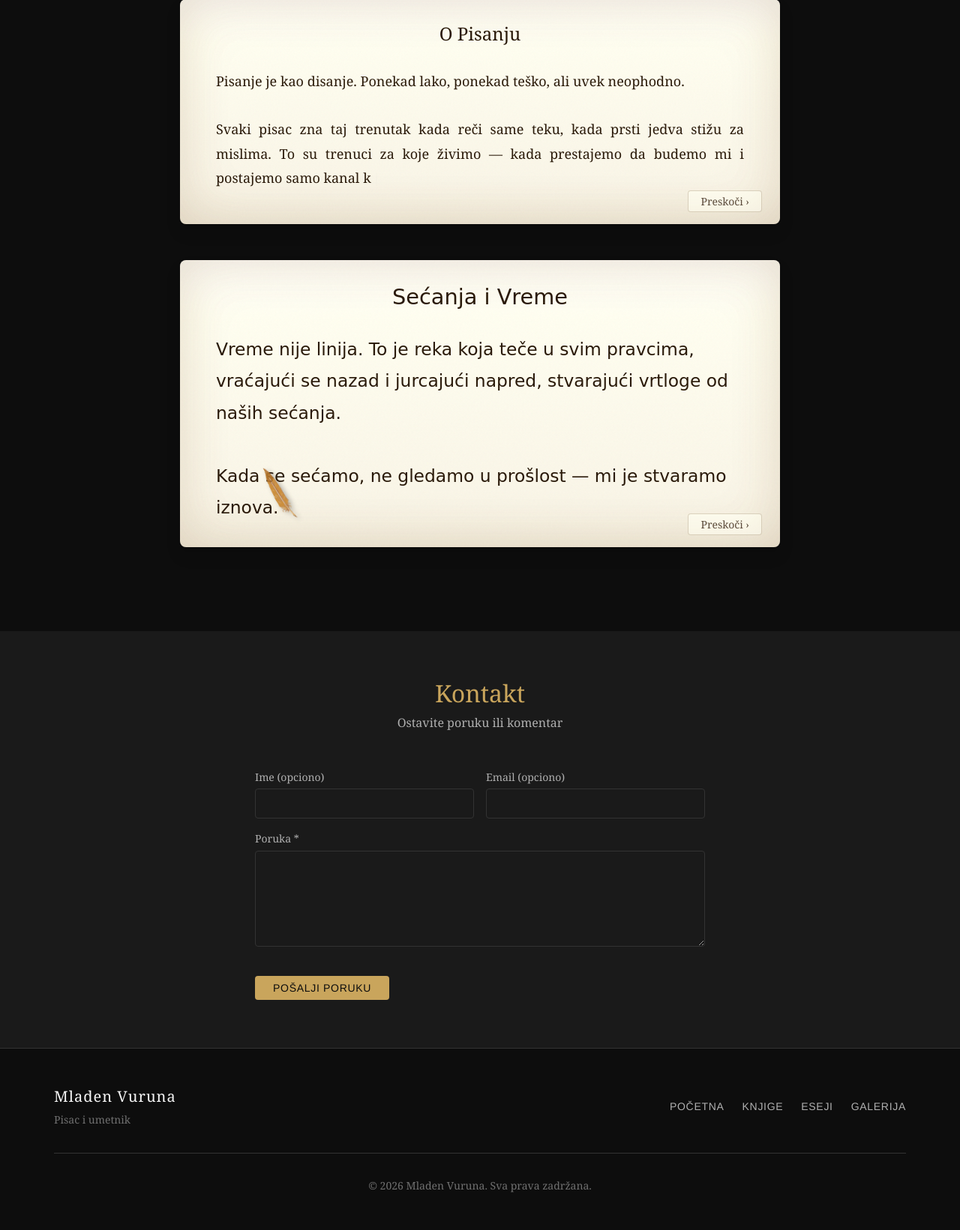
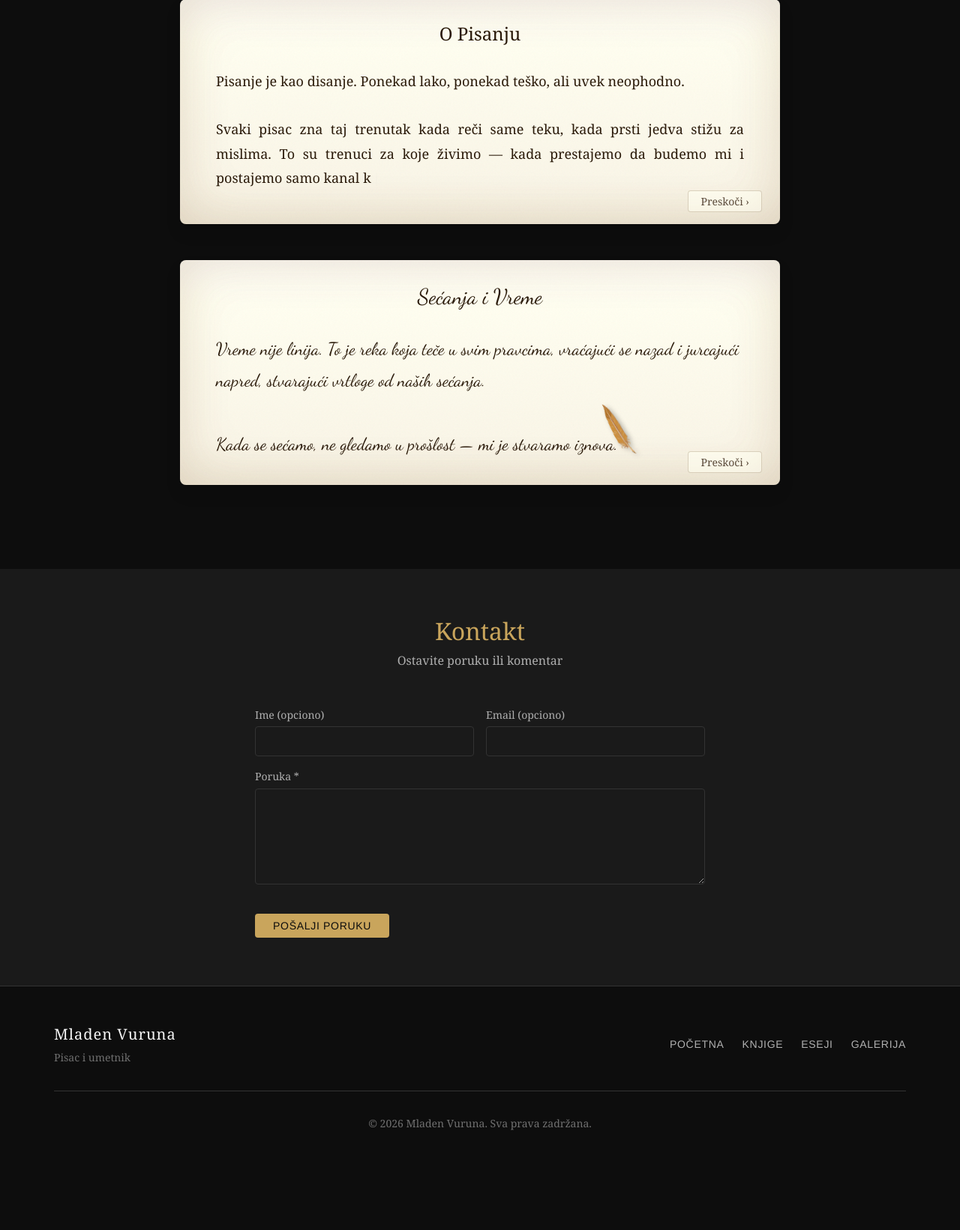
Before and after one commit to UVuruna/mladenvuruna, a PHP site: page /pages/eseji/ in a window 1280 px wide. Shown: the part 326-1967 px from the top of the page at 75% size. After the commit the page ends 1834 px from the top, so only its background shows below. Run offline with PHP 8.4, Linux system fonts and the light colour scheme.

Commit message:
0.0.312 Writer - Quill Cursive - font fix

```diff
--- a/assets/css/writer-simulator.css
+++ b/assets/css/writer-simulator.css
@@ -4,20 +4,24 @@
  */
 
 /* Dancing Script font - loaded locally */
+/* Latin-ext (includes Serbian characters: Č, Ć, Š, Ž, Đ) */
 @font-face {
     font-family: 'Dancing Script';
     font-style: normal;
-    font-weight: 400;
+    font-weight: 400 500;
     font-display: swap;
-    src: url('../fonts/dancing-script/DancingScript-Regular.woff2') format('woff2');
+    src: url('../fonts/dancing-script/DancingScript-latin-ext.woff2') format('woff2');
+    unicode-range: U+0100-02BA, U+02BD-02C5, U+02C7-02CC, U+02CE-02D7, U+02DD-02FF, U+0304, U+0308, U+0329, U+1D00-1DBF, U+1E00-1E9F, U+1EF2-1EFF;
 }
 
+/* Latin (basic characters) */
 @font-face {
     font-family: 'Dancing Script';
     font-style: normal;
-    font-weight: 500;
+    font-weight: 400 500;
     font-display: swap;
-    src: url('../fonts/dancing-script/DancingScript-Medium.woff2') format('woff2');
+    src: url('../fonts/dancing-script/DancingScript-latin.woff2') format('woff2');
+    unicode-range: U+0000-00FF, U+0131, U+0152-0153, U+02BB-02BC, U+02C6, U+02DA, U+02DC, U+0304, U+0308, U+0329, U+2000-206F, U+20AC, U+2122, U+2191, U+2193, U+2212, U+2215, U+FEFF, U+FFFD;
 }
 
 /* ==========================================================================
```
Also changed, not shown: assets/fonts/dancing-script/DancingScript-Medium.woff2 (deleted), assets/fonts/dancing-script/DancingScript-Regular.woff2 (deleted), assets/fonts/dancing-script/DancingScript-latin-ext.woff2 (added), assets/fonts/dancing-script/DancingScript-latin.woff2 (added).
